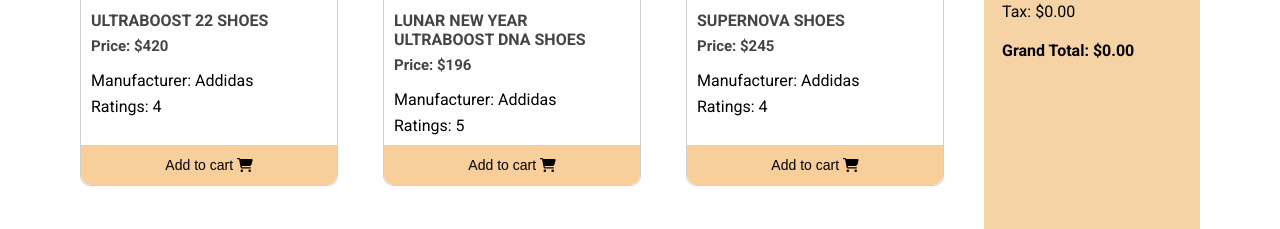
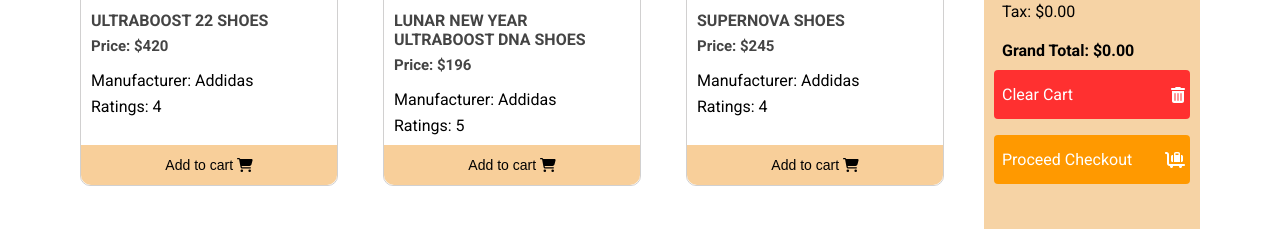
Before and after one commit to nimairoy/emazon-firebase-mongodb-client, a React (Vite) app: page / in a window 1280 px wide. Shown: the part 355-584 px from the top of the page. Built offline with nearby package versions, Linux system fonts and the light colour scheme.

Commit message:
clear cart and checkout button add into cart component

```diff
--- a/src/components/Cart/Cart.css
+++ b/src/components/Cart/Cart.css
@@ -5,6 +5,33 @@
 }
 .cart p, .grand-total{
     padding: 10px 8px;
+}
+.checkout-cart-btn,
+.clear-cart-btn{
+    display: flex;
+    justify-content: space-between;
+    align-items: center;
+    padding: 5px;
+    border-radius: 4px;
+    cursor: pointer;
+}
+
+.clear-cart-btn{
+    background-color: #FF3030;
+}
+.checkout-cart-btn{
+    background-color: #FF9900;
+    margin-top: 16px;
+}
+.checkout-cart-btn p,
+.clear-cart-btn p{
+    margin: 0;
+    margin-left: -5px;
+    color: #fff;
+}
+.clear-icon{
+    color: #ffffff;
+    cursor: pointer;
 }
 
 /* media query for the mobile device */
--- a/src/components/Cart/Cart.jsx
+++ b/src/components/Cart/Cart.jsx
@@ -1,5 +1,7 @@
 import React from 'react';
-import './Cart.css'
+import './Cart.css';
+import { FontAwesomeIcon } from '@fortawesome/react-fontawesome';
+import {  faCartFlatbedSuitcase, faTrashCan } from '@fortawesome/free-solid-svg-icons';
 
 const Cart = ({cart}) => {
     // const cart = props.cart; // option 1
@@ -37,6 +39,14 @@
             <p>Total Shipping: ${totalShipping}</p>
             <p>Tax: ${tax.toFixed(2)}</p>
             <h4 className='grand-total'>Grand Total: ${grandTotal.toFixed(2)}</h4>
+            <div className='clear-cart-btn'>
+                <p>Clear Cart</p>
+                <FontAwesomeIcon className='clear-icon' icon={faTrashCan} />
+            </div>
+            <div className='checkout-cart-btn'>
+                <p>Proceed Checkout</p>
+                <FontAwesomeIcon className='clear-icon' icon={faCartFlatbedSuitcase} />
+            </div>
         </div>
     );
 };
```
